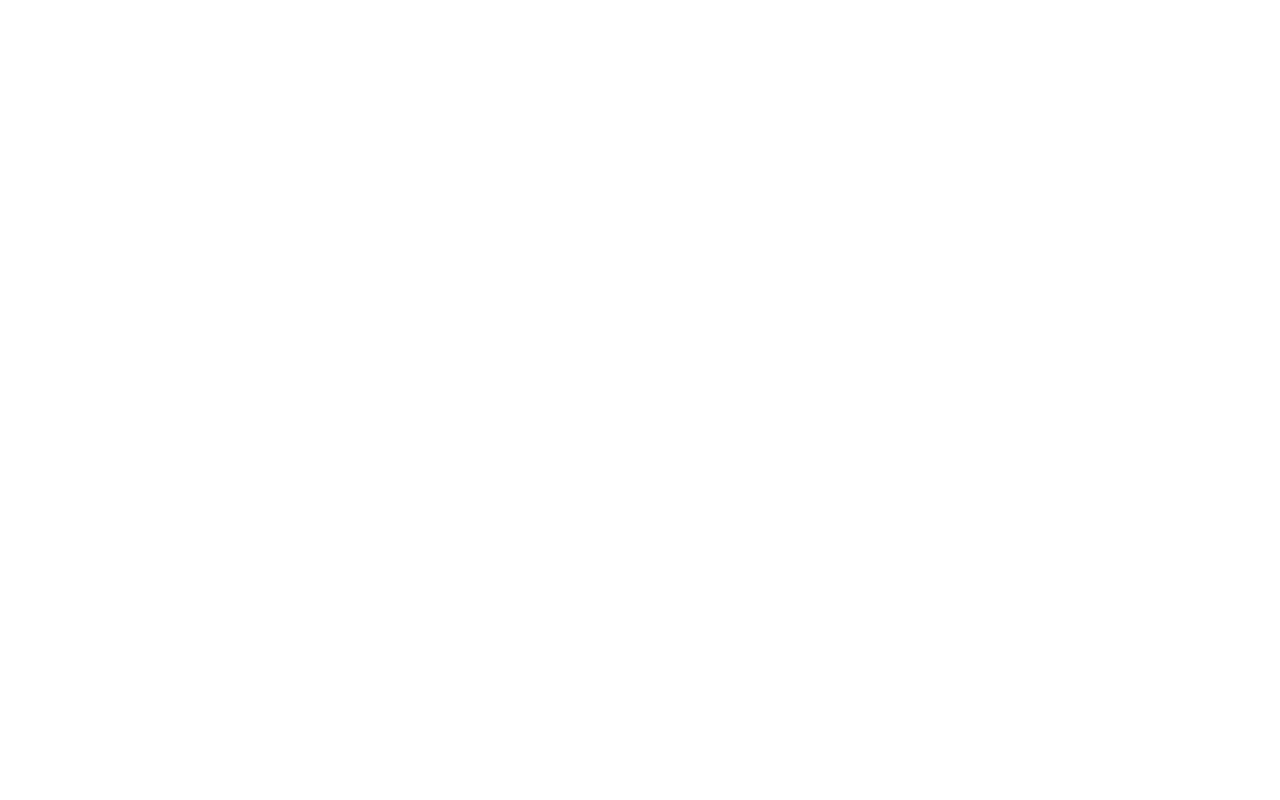
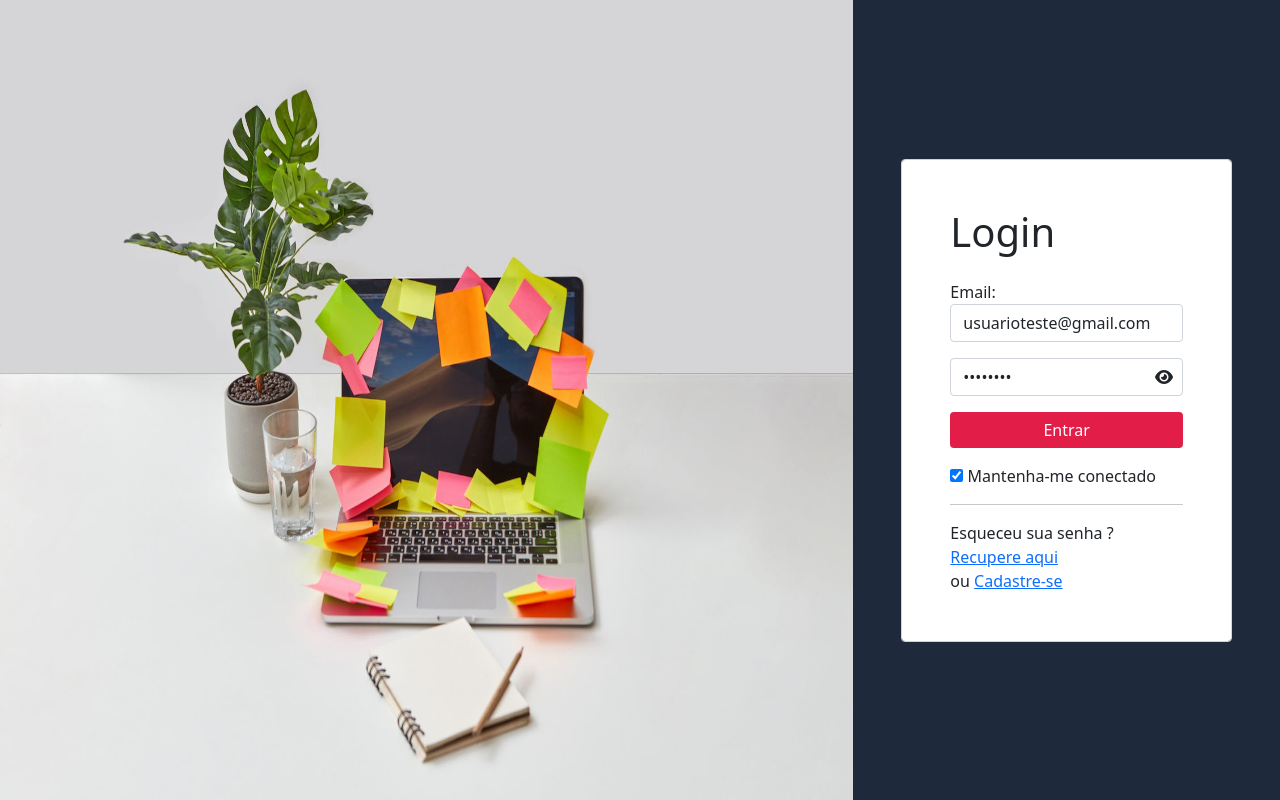
Before and after one commit to dezoliveira/myadmin, a plain HTML site: page index.html in a window 1280 px wide. Drawn offline with nearby package versions, Linux system fonts and the light colour scheme.

Commit message:
#5-Criacao-da-tela-de-login

```diff
--- a/index.html
+++ b/index.html
@@ -7,8 +7,60 @@
     <!-- ## Imports ## -->
     <link href="https://cdn.jsdelivr.net/npm/bootstrap@5.0.2/dist/css/bootstrap.min.css" rel="stylesheet" integrity="sha384-EVSTQN3/azprG1Anm3QDgpJLIm9Nao0Yz1ztcQTwFspd3yD65VohhpuuCOmLASjC" crossorigin="anonymous">
     <link rel="stylesheet" href="https://cdnjs.cloudflare.com/ajax/libs/font-awesome/6.4.2/css/all.min.css" integrity="sha512-z3gLpd7yknf1YoNbCzqRKc4qyor8gaKU1qmn+CShxbuBusANI9QpRohGBreCFkKxLhei6S9CQXFEbbKuqLg0DA==" crossorigin="anonymous" referrerpolicy="no-referrer" />
+    <link rel="stylesheet" href="./src/css/login.css">
+    <link rel="stylesheet" href="./src/css/main.css">
 </head>
 <body>
-
+    <div class="container-fluid login-wrapper">
+        <div class="row">
+            <!-- Image -->
+            <div class="col-lg-8 col-md-8 col-sm-12 p-0 img-wrapper d-none d-sm-block">
+                <img src="./src/images/background.jpg"/>
+            </div>
+            <div class="col-lg-4 col-md-4 col-sm-12 form-wrapper p-5">
+                <div class="form-control col-lg-12 col-md-12 col-sm-12 p-5">
+                    <form class="d-flex flex-column gap-3">
+                        <h1>Login</h1>
+                        <!-- Mail -->
+                        <div>
+                            <label for="form-mail">Email:</label>
+                            <input id="login-mail" class="form-control" />
+                        </div>
+                        <!-- Password -->
+                        <div class="d-flex align-items-center gap-2 hidden-wrapper">
+                            <input id="login-password" type="password" class="form-control" />
+                            <span class="hidden-icon">
+                                <i class="fa fa-eye" id="togglePassword"></i>
+                            </span>
+                        </div>
+                        <!-- Button -->
+                        <div class="btn-group">
+                            <button id="btn-login" class="btn btn-primary">
+                                Entrar
+                            </button>
+                        </div>
+                        <!-- Checkbox -->
+                        <div class="justify-content-center">
+                            <input type="checkbox" checked/>
+                            Mantenha-me conectado
+                        </div>
+                        <!-- Recover Pass/Register -->
+                        <hr class="m-0"/>
+                        <div class="d-flex flex-column">
+                            <span>
+                                Esqueceu sua senha ?
+                                <a href="#">Recupere aqui</a>
+                            </span>
+                            <span>
+                                ou
+                                <a href="#">Cadastre-se</a>
+                            </span>
+                        </div>
+                    </form>
+                </div>
+            </div>
+        </div>
+    </div>
+    <script src="./src/js/login.js"></script>
 </body>
 </html>
--- /dev/null
+++ b/src/css/login.css
@@ -0,0 +1,24 @@
+.login-wrapper {
+    height: 100vh;
+}
+
+.login-wrapper img {
+    width: 100%;
+    height: 100%;
+}
+
+.form-wrapper {
+    height: 100vh;
+    display: flex;
+    align-items: center;
+    background-color: #1e293b;
+}
+
+.hidden-wrapper {
+    position: relative;
+}
+
+.hidden-icon {
+    position: absolute;
+    right: 10px;
+}
--- /dev/null
+++ b/src/css/main.css
@@ -0,0 +1,10 @@
+* {
+    margin: 0;
+    padding: 0;
+    box-sizing: border-box;
+}
+
+.btn.btn-primary {
+    background-color: #e11d48;
+    border: #e11d48;
+}
--- /dev/null
+++ b/src/js/login.js
@@ -0,0 +1,19 @@
+const btnLogin = document.getElementById('btn-login')
+const email = document.getElementById('login-mail')
+const togglePassword = document.getElementById("togglePassword")
+const password = document.getElementById("login-password")
+
+togglePassword.addEventListener("click", function () {
+  const type = password.getAttribute("type") === "password" ? "text" : "password"
+  password.setAttribute("type", type)
+  this.classList.toggle('fa-eye')
+  this.classList.toggle('fa-eye-slash')
+});
+
+email.value = "usuarioteste@gmail.com"
+password.value = "12345678"
+
+btnLogin.addEventListener('click', (e) => {
+    e.preventDefault()
+    location.href = './src/pages/main.html'
+})
```
Also changed, not shown: src/pages/main.html (added, +11 -0 lines).
